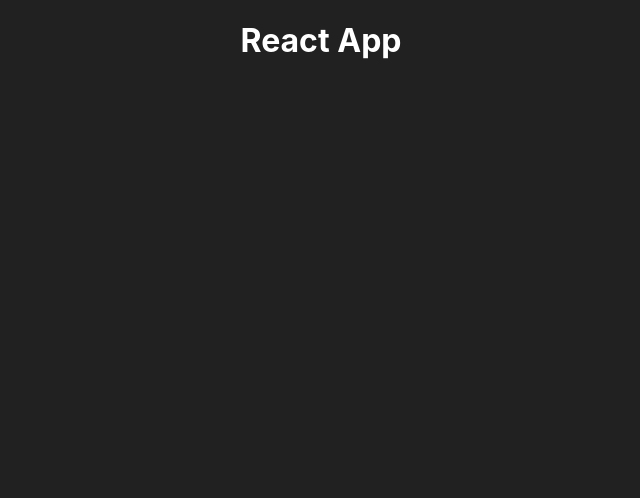
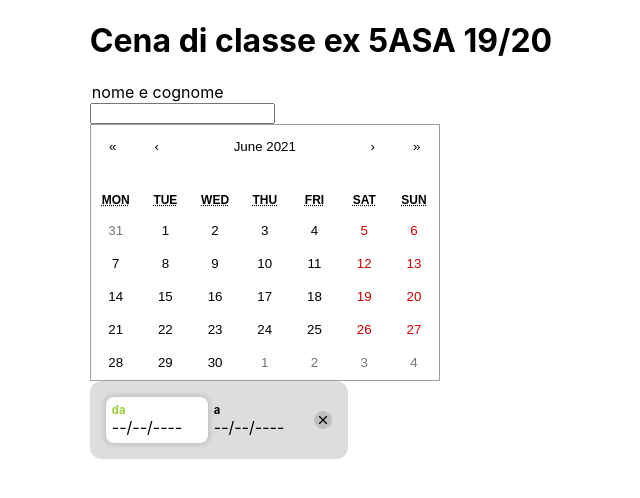
Before and after one commit to toto04/cenadiclasse, a React (Create React App) app in the folder client/: page / in a window 1280 px wide. Shown: the top 498 px of the page, without its empty margins (319-959 px from the left). Built offline with nearby package versions, Linux system fonts and the light colour scheme.

Commit message:
working multiple range selection

```diff
--- a/client/package.json
+++ b/client/package.json
@@ -7,10 +7,12 @@
     "dependencies": {
         "@types/node": "^15.12.5",
         "@types/react": "^17.0.11",
+        "@types/react-calendar": "^3.4.0",
         "@types/react-dom": "^17.0.8",
         "common": "1.0.0",
         "node-sass": "^6.0.1",
         "react": "^17.0.2",
+        "react-calendar": "^3.4.0",
         "react-dom": "^17.0.2",
         "react-scripts": "^4.0.3",
         "typescript": "^4.3.4"
--- a/client/public/index.html
+++ b/client/public/index.html
@@ -7,36 +7,13 @@
     <meta name="viewport" content="width=device-width, initial-scale=1" />
     <meta name="theme-color" content="#000000" />
     <meta name="description" content="do you cook polenta in a pentola?" />
-    <!--
-      manifest.json provides metadata used when your web app is installed on a
-      user's mobile device or desktop. See https://developers.google.com/web/fundamentals/web-app-manifest/
-    -->
     <link rel="manifest" href="%PUBLIC_URL%/manifest.json" />
-    <!--
-      Notice the use of %PUBLIC_URL% in the tags above.
-      It will be replaced with the URL of the `public` folder during the build.
-      Only files inside the `public` folder can be referenced from the HTML.
-
-      Unlike "/favicon.ico" or "favicon.ico", "%PUBLIC_URL%/favicon.ico" will
-      work correctly both with client-side routing and a non-root public URL.
-      Learn how to configure a non-root public URL by running `npm run build`.
-    -->
-    <title>pentolapolenta</title>
+    <title>Cena di classe 5ASA</title>
 </head>
 
 <body>
     <noscript>You need to enable JavaScript to run this app.</noscript>
     <div id="root"></div>
-    <!--
-      This HTML file is a template.
-      If you open it directly in the browser, you will see an empty page.
-
-      You can add webfonts, meta tags, or analytics to this file.
-      The build step will place the bundled scripts into the <body> tag.
-
-      To begin the development, run `npm start` or `yarn start`.
-      To create a production bundle, use `npm run build` or `yarn build`.
-    -->
 </body>
 
 </html>
--- a/client/src/App.tsx
+++ b/client/src/App.tsx
@@ -1,13 +1,123 @@
-import React, { FC } from 'react'
-// React deve sempre essere importato in qualsiasi file usi JSX
+import React, { FC, useState } from 'react'
+import Calendar from 'react-calendar'
+import 'react-calendar/dist/Calendar.css'
+import cancelIcon from './cancel.svg'
 
-// FC è un functional component, ovvero una funzione che ritorna un elemento JSX
-// i props sono passati come argomento alla funzione, il cui tipo può essere passato
-// come argomento al tipo FC (e.g FC<{ eliaculo: boolean }>)
+let format = Intl.DateTimeFormat('it', { day: '2-digit', month: '2-digit', year: 'numeric' }).format
+
 let App: FC = props => {
+    let [targetDate, setTargetDate] = useState<number>()
+    let [dates, setDates] = useState<number[]>([])
+    let [selected, setSelected] = useState(0)
+
+    let ranges: number[][] = []
+    dates.forEach((d, i) => {
+        if (i % 2 === 0) ranges.push([d])
+        else ranges[Math.floor(i / 2)].push(d)
+    })
+    if (ranges[ranges.length - 1]?.length !== 1) ranges.push([])
+
     return <div className="App">
-        <h1>React App</h1>
-    </div>
+        <h1>Cena di classe ex 5ASA 19/20</h1>
+        <div className="input">
+            <label htmlFor="name">nome e cognome</label>
+            <input type="text" id="name" />
+        </div>
+        <Calendar
+            onChange={d => {
+                let t = d.getTime()
+
+                for (let [i, date] of dates.entries()) {
+                    if (t === date && (i % 2 || dates[i + 1] !== undefined)) {
+                        setSelected(dates.indexOf(date))
+                        return
+                    }
+                }
+                if (t < dates[selected - 1]) {
+                    let x = 1
+                    while (t < dates[selected - (x + 1)]) x++
+                    dates[selected - x] = t
+                    setDates(dates)
+                    setSelected(selected - x)
+                } else if (t > dates[selected + 1]) {
+                    let x = 1
+                    while (t > dates[selected + (x + 1)]) x++
+                    dates[selected + x] = t
+                    setDates(dates)
+                    setSelected(selected + x)
+                } else {
+                    dates[selected] = t
+                    setDates(dates)
+                    setSelected(dates.length)
+                }
+
+                setTargetDate(undefined)
+            }}
+            value={dates[selected] ? new Date(dates[selected]) : undefined}
+            tileContent={({ date, view }) => {
+                if (view !== 'month') return null
+                return <div
+                    className="tile_container"
+                    onMouseEnter={() => {
+                        if (dates.length % 2) setTargetDate(date.getTime())
+                    }}
+                >
+                    <div className="tile">
+                        {date.getDate()}
+                    </div>
+                </div>
+            }}
+            tileClassName={({ date }) => {
+                let t = date.getTime()
+
+                let list: string[] = []
+                dates.forEach((d, i) => {
+                    if (t === d) {
+                        list.push(i % 2 ? 'range_end' : 'range_start')
+                    }
+                    if (i % 2 === 0 && t > d && t < dates[i + 1]) list.push('range')
+                })
+                if (targetDate) {
+                    if (t === targetDate) list.push('range_end')
+                    if (t < targetDate && t > dates[dates.length - 1]) list.push('range')
+                }
+                return list
+            }}
+        />
+        <div className="range_display">
+            {ranges.map((r, i) => {
+                let fromSelected = selected / 2 === i
+                let toSelected = (selected - 1) / 2 === i
+                return <div key={'range' + i} className="range">
+                    <div
+                        className={"date" + (fromSelected ? ' selected' : '')}
+                        onClick={() => setSelected(i * 2)}
+                    >
+                        <span>da</span>
+                        {r[0] ? format(new Date(r[0])) : "--/--/----"}
+                    </div>
+                    <div
+                        className={"date" + (toSelected ? ' selected' : '')}
+                        onClick={() => r[0] ? setSelected(i * 2 + 1) : null}
+                    >
+                        <span>a</span>
+                        {r[1] ? format(new Date(r[1])) : "--/--/----"}
+                    </div>
+                    <div
+                        className="cancel"
+                        onClick={() => {
+                            dates.splice(i * 2, r[1] ? 2 : 1)
+                            setDates([...dates])
+                            setSelected(dates.length)
+                            setTargetDate(undefined)
+                        }}
+                    >
+                        <img src={cancelIcon} alt="cancel" width="14" height="14" />
+                    </div>
+                </div>
+            })}
+        </div>
+    </div >
 }
 
 export default App
--- a/client/src/index.tsx
+++ b/client/src/index.tsx
@@ -1,7 +1,7 @@
 import React from 'react'
 import ReactDOM from 'react-dom'
+import App from './App'
 import './style.scss'
-import App from './App'
 
 ReactDOM.render(
     <React.StrictMode>
--- a/client/src/style.scss
+++ b/client/src/style.scss
@@ -1,4 +1,4 @@
-$maincolor: rgba(33, 33, 33, 1);
+$maincolor: rgb(255, 255, 255);
 
 body {
     margin: 0;
@@ -7,12 +7,161 @@
     -webkit-font-smoothing: antialiased;
     -moz-osx-font-smoothing: grayscale;
     background-color: $maincolor;
-    color: white;
+    color: black;
+    display: flex;
+    justify-content: center;
 }
 
 .App {
+    max-width: 600px;
     display: flex;
     flex-direction: column;
-    align-items: center;
-    text-align: center;
+    align-items: flex-start;
 }
+
+.input {
+    label {
+        padding-left: 2px;
+        display: block;
+    }
+}
+
+$dimension: 25px;
+
+.react-calendar__tile {
+    position: relative;
+    padding: 0;
+    background: none !important;
+    z-index: 0;
+
+    .tile_container {
+        display: flex;
+        justify-content: center;
+        align-items: center;
+        width: 100%;
+        height: 100%;
+    }
+
+    .tile {
+        margin: 4px 0;
+        display: flex;
+        justify-content: center;
+        align-items: center;
+        height: $dimension;
+        width: $dimension;
+        border-radius: 50%;
+    }
+
+    &.react-calendar__tile--active {
+        .tile {
+            background-color: yellowgreen;
+        }
+    }
+
+    &:hover {
+        .tile {
+            background-color: #0002;
+        }
+    }
+
+    &::before {
+        position: absolute;
+        top: 50%;
+        left: 0;
+        height: $dimension;
+        width: 50%;
+        transform: translate(0, -50%);
+        background-color: rgba(153, 205, 50, 0.4);
+        z-index: -1;
+    }
+
+    &.range {
+        &::before {
+            content: "";
+            width: 100%;
+        }
+    }
+
+    &.range_start {
+        .tile {
+            background-color: yellowgreen;
+        }
+        &::before {
+            content: "";
+            left: 50%;
+        }
+    }
+
+    &.range_end {
+        .tile {
+            background-color: yellowgreen;
+        }
+        &::before {
+            content: "";
+        }
+    }
+
+    &.range_start.range_end::before {
+        content: none;
+    }
+
+    &.react-calendar__tile--active {
+        .tile {
+            background-color: rgb(155, 215, 31);
+            box-shadow: 0px 0px 5px 2px #4803;
+        }
+    }
+
+    abbr {
+        display: none;
+    }
+}
+
+.range_display {
+    background-color: #ddd;
+    border-radius: 12px;
+    padding: 12px;
+
+    .range {
+        display: flex;
+        align-items: center;
+        padding: 4px;
+        border-bottom: 1px solid #aaa;
+        .date {
+            width: 90px;
+            cursor: pointer;
+            padding: 6px;
+            border-radius: 8px;
+            span {
+                display: block;
+                font-size: 0.7em;
+                font-weight: bold;
+            }
+            &.selected {
+                background-color: white;
+                box-shadow: 0px 0px 5px 2px #0002;
+                span {
+                    color: yellowgreen;
+                }
+            }
+        }
+        .cancel {
+            transition: all ease-in-out 0.2s;
+            cursor: pointer;
+            height: 18px;
+            width: 18px;
+            margin-left: 4px;
+            display: flex;
+            align-items: center;
+            justify-content: center;
+            border-radius: 50%;
+            background-color: #0002;
+            &:hover {
+                background-color: #0004;
+            }
+        }
+        &:last-child {
+            border: none;
+        }
+    }
+}
--- a/client/tsconfig.json
+++ b/client/tsconfig.json
@@ -1,6 +1,6 @@
 {
     "compilerOptions": {
-        "target": "es5",
+        "target": "es6",
         "lib": [
             "dom",
             "dom.iterable",
```
Also changed, not shown: client/src/cancel.svg (added), 1 other file (tests, documents, lock files or other folders).
